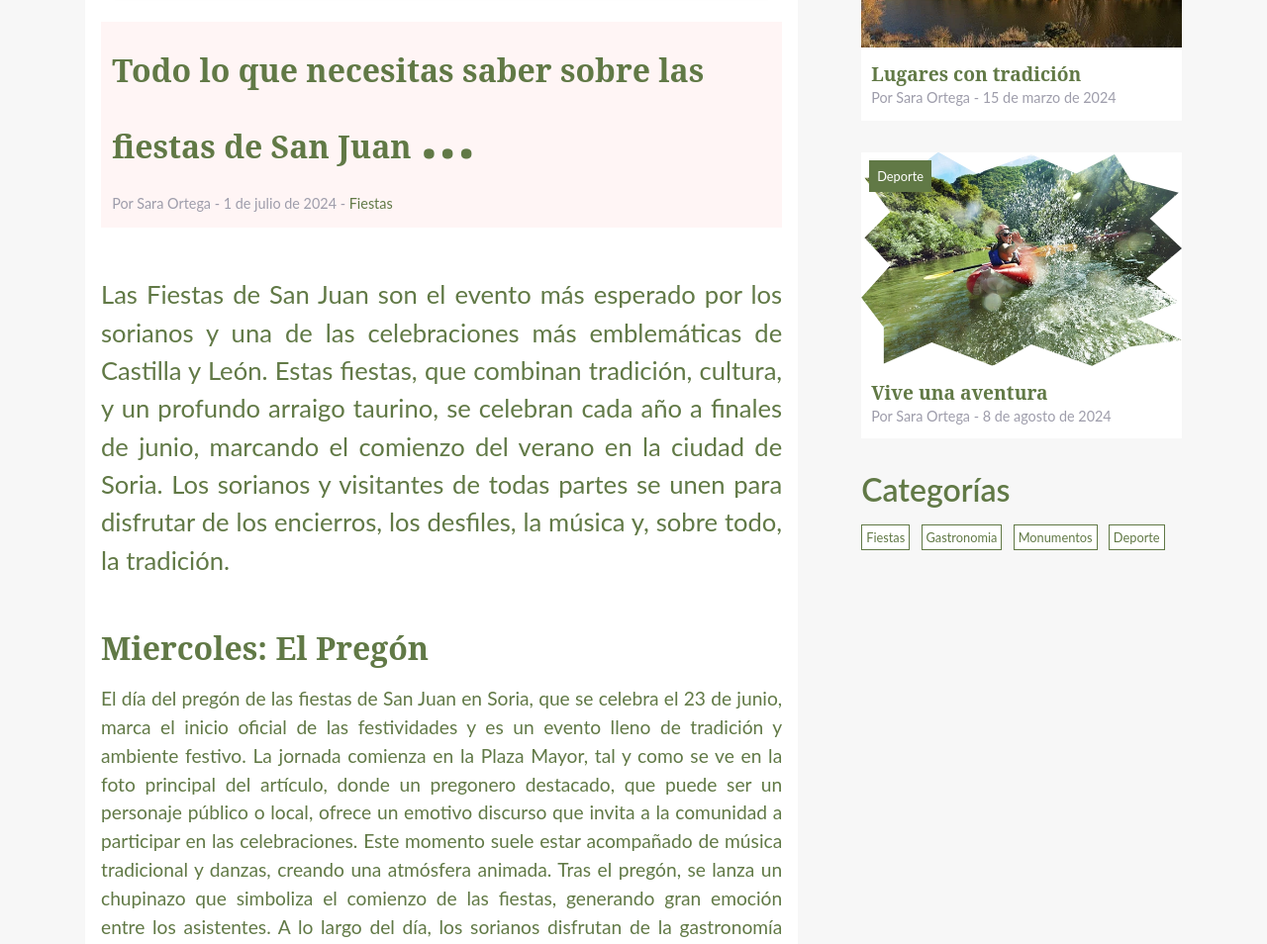
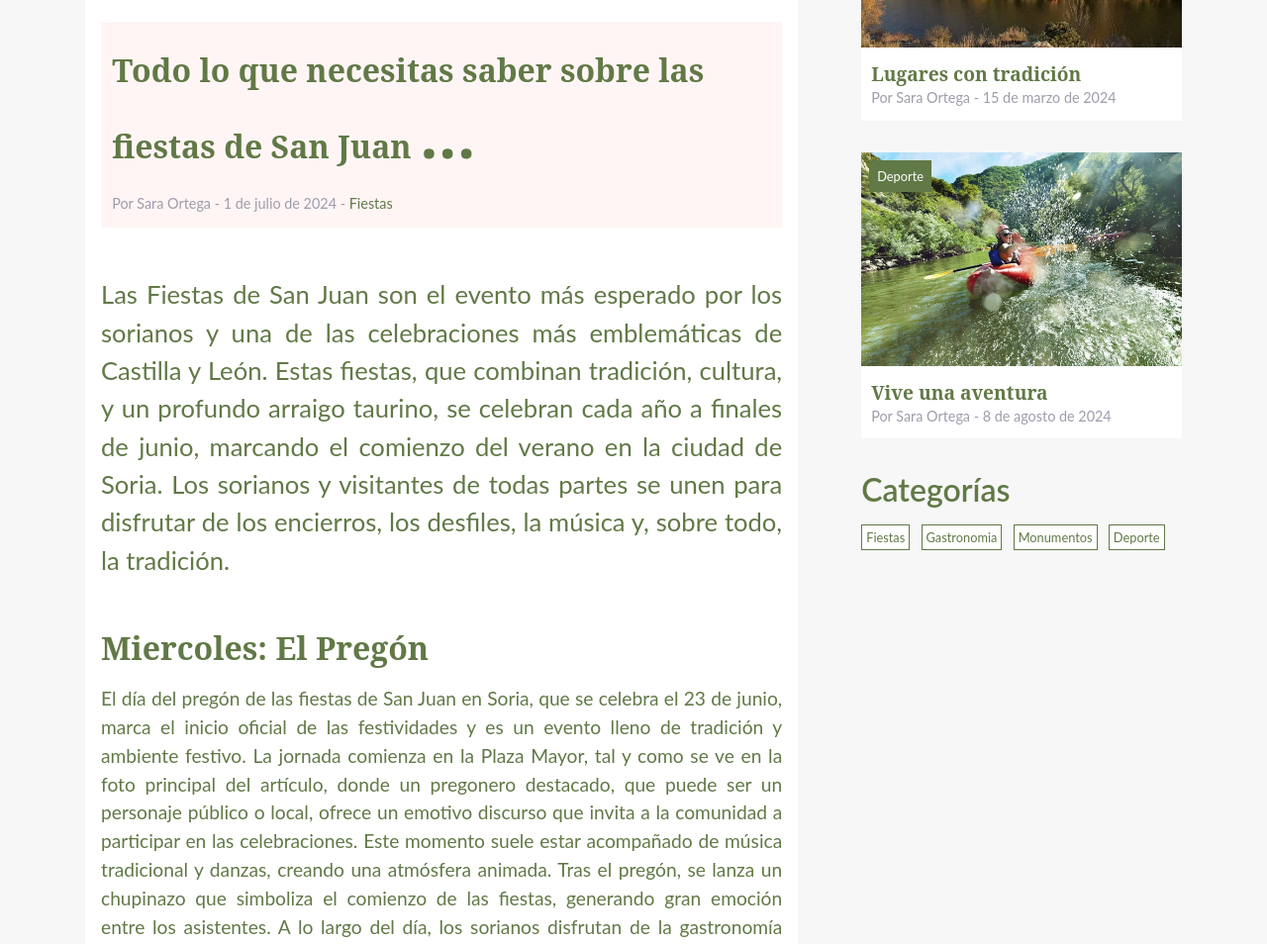
Before and after one commit to Sortega28/Pec3-Hermientas-HtmlyCSS-, a website built with Parcel: page docs/detalle.html in a window 1280 px wide. Shown: the part 767-1721 px from the top of the page at 99% size. Built offline with nearby package versions, Linux system fonts and the light colour scheme.

Commit message:
Cambio forma imagen rafting

```diff
--- a/docs/detalle.html
+++ b/docs/detalle.html
@@ -432,7 +432,7 @@
                       <img
                         src="img/rafting-01102019-1-1200.jpg"
                         alt="Un chico haciendo rafting"
-                        class="img-fluid clip-image irregular"
+                        class="img-fluid"
                         width="1000"
                         height="667"
                       />
```
